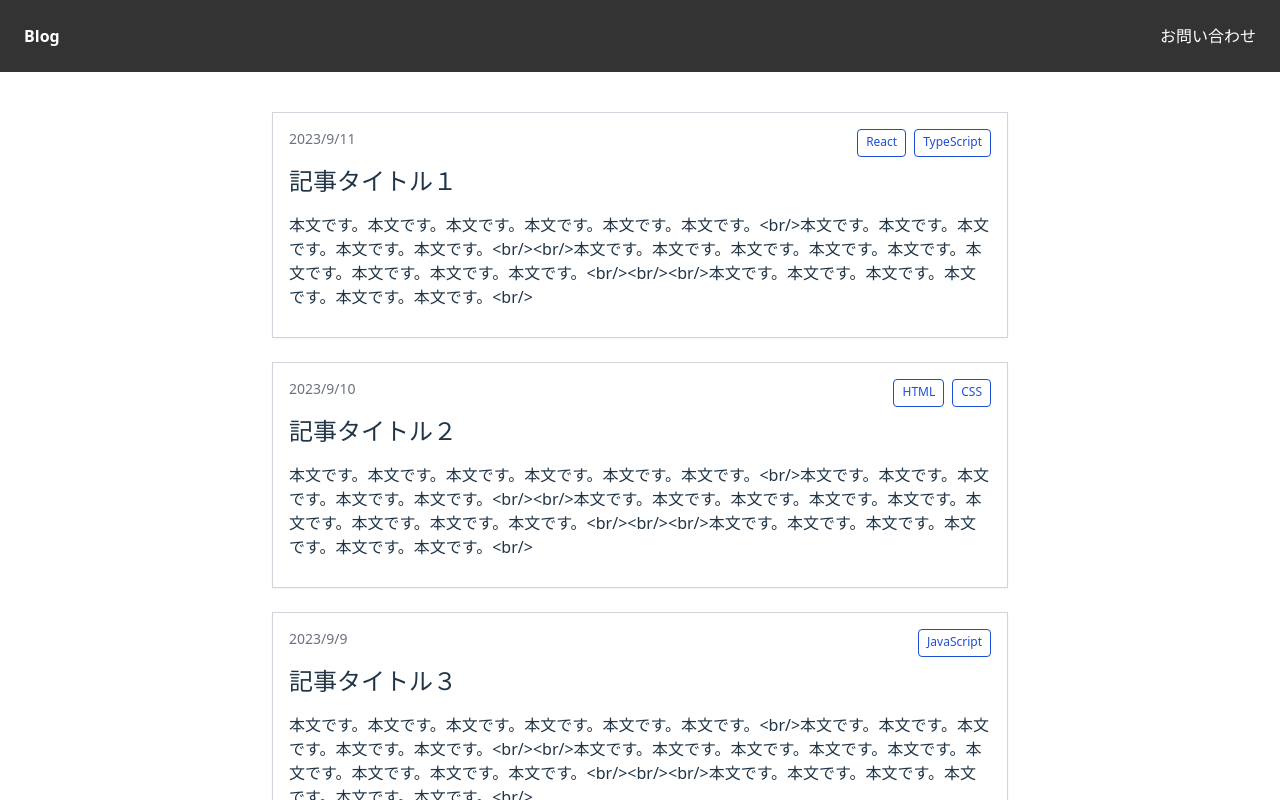
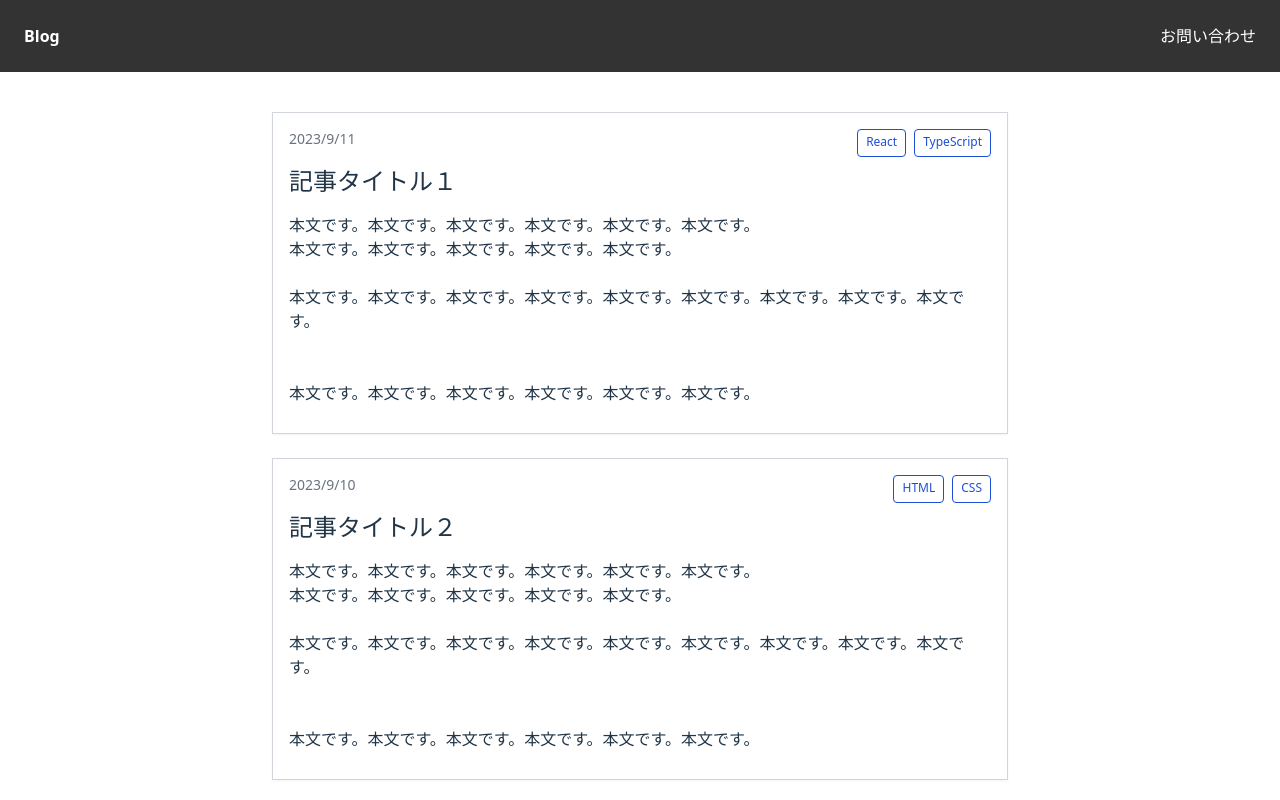
Before and after one commit to masanori0117/test-app, a React (Vite) app: page / in a window 1280 px wide. Shown: the top 800 px of the page. Built offline with nearby package versions, Linux system fonts and the light colour scheme.

Commit message:
課題1の実装修正

```diff
--- a/src/components/PostCard.jsx
+++ b/src/components/PostCard.jsx
@@ -18,8 +18,11 @@ export default function PostCard({ post }) {
           ))}
         </div>
       </div>
-      <p className="text-2xl mb-4 mt-2 font-semibold text-left">{post.title}</p>
-      <p className="text-m text-left mb-3 font-medium">{post.content}</p>
+      <h1 className="text-2xl mb-4 mt-2 font-semibold text-left">{post.title}</h1>
+      <div
+        className="text-m text-left mb-3 font-medium"
+        dangerouslySetInnerHTML={{ __html: post.content }}
+      />
     </div>
   );
-};
+}
```
Lines whose indentation alone changed are shown as unchanged.
